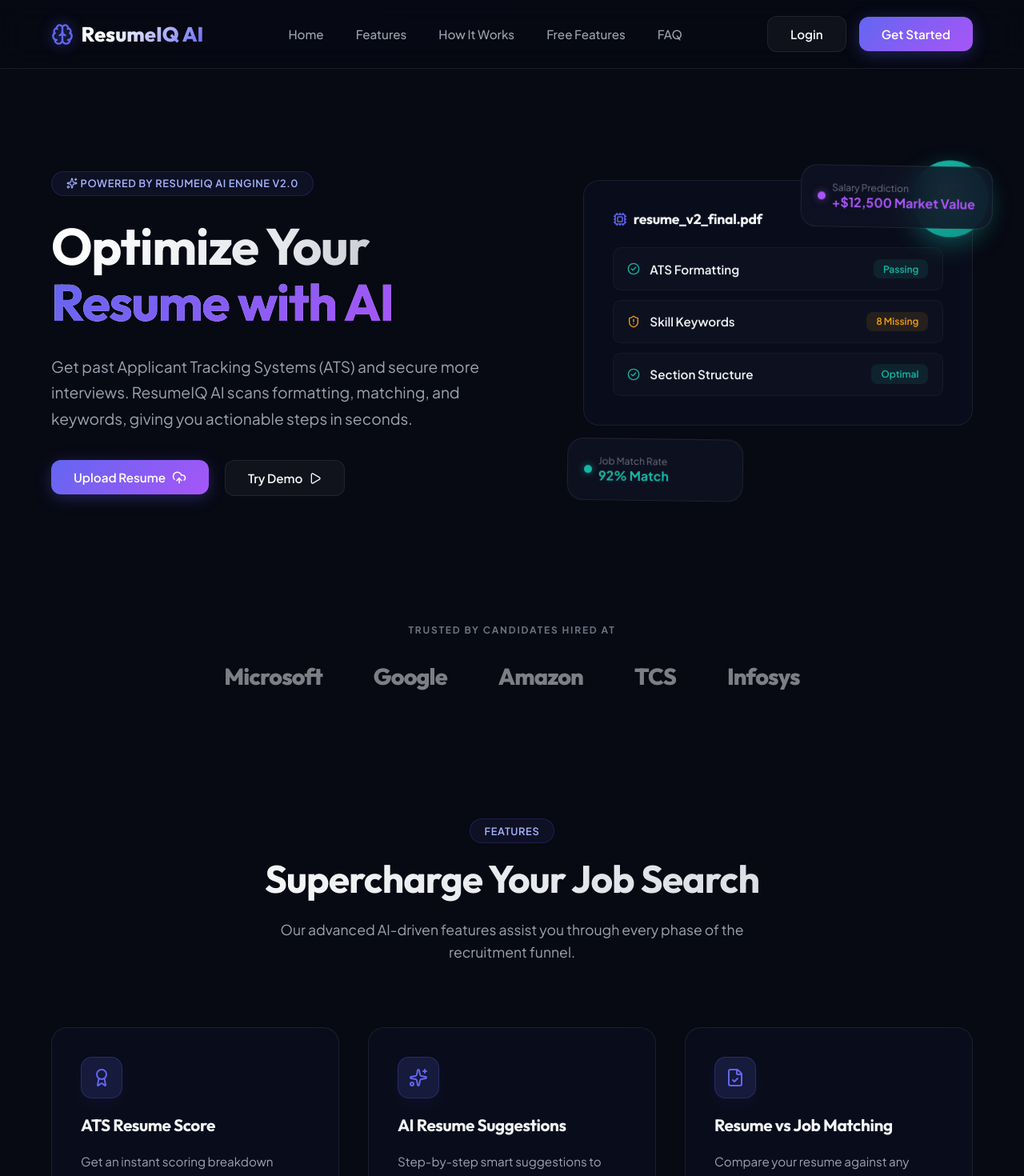
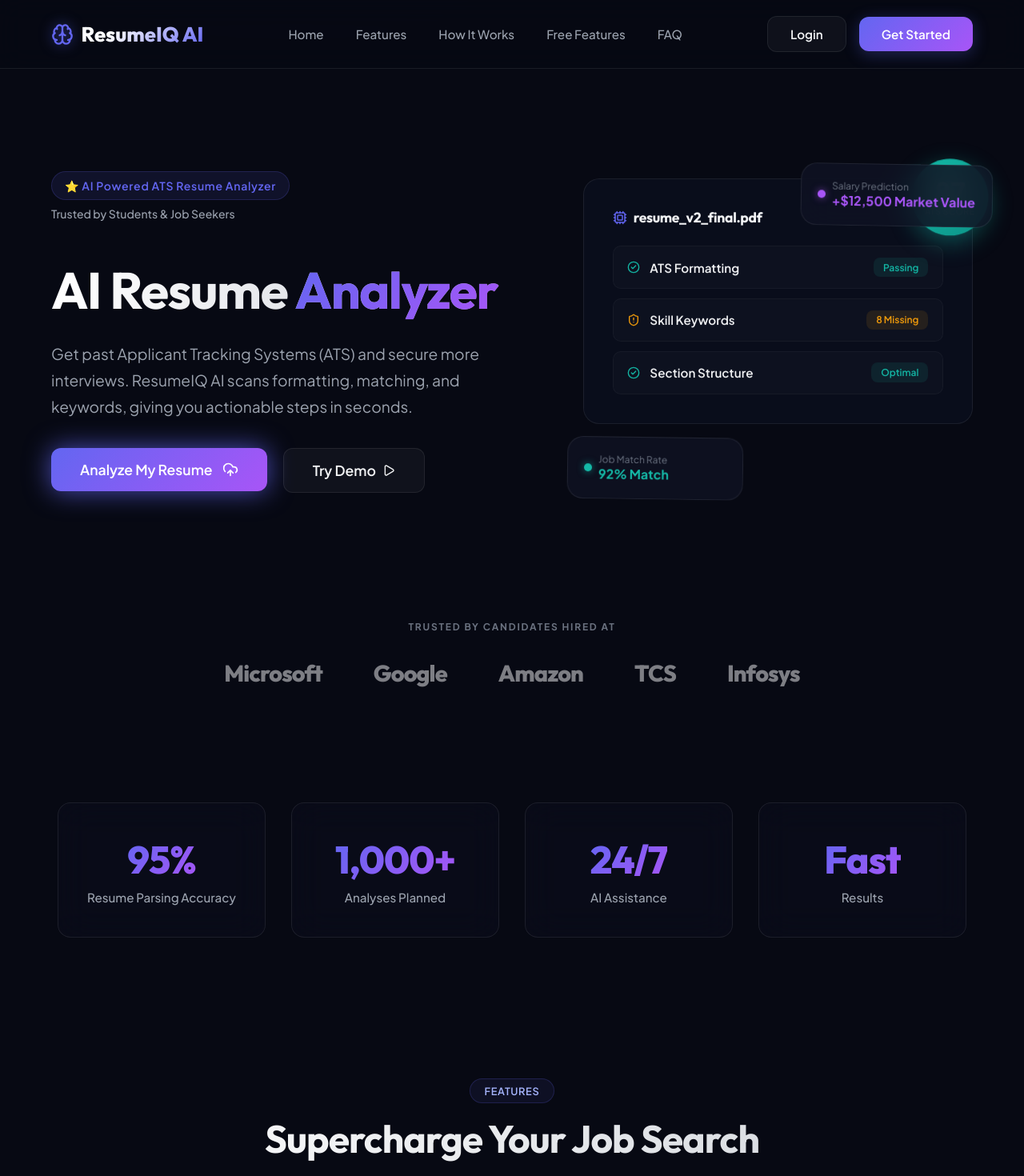
Before and after one commit to 18032007santhosh-ux/resumeiq-ai, a React app in the folder frontend/: page / in a window 1280 px wide. Shown: the top 1470 px of the page at 80% size. Built offline with nearby package versions, Linux system fonts and the light colour scheme; the HTML template or start-up script is replaced by a standard one.

Commit message:
phase 1 changes

```diff
--- a/frontend/package.json
+++ b/frontend/package.json
@@ -10,6 +10,9 @@
     "preview": "vite preview"
   },
   "dependencies": {
+    "@types/aos": "^3.0.8",
+    "aos": "^2.3.4",
+    "framer-motion": "^12.42.0",
     "lucide-react": "^1.21.0",
     "react": "^19.2.7",
     "react-dom": "^19.2.7",
--- a/frontend/src/App.jsx
+++ b/frontend/src/App.jsx
@@ -1,4 +1,6 @@
-import React from 'react';
+import React, { useEffect } from 'react';
+import AOS from 'aos';
+import 'aos/dist/aos.css';
 import { Navbar } from './components/Navbar';
 import { Hero } from './components/Hero';
 import { TrustedCompanies } from './components/TrustedCompanies';
@@ -9,19 +11,31 @@
 import { Pricing } from './components/Pricing';
 import { FAQ } from './components/FAQ';
 import { Footer } from './components/Footer';
+import { Stats } from './components/Stats';
 
 function App() {
+  useEffect(() => {
+    AOS.init({
+      duration: 800,
+      once: true,
+      easing: 'ease-out-quad',
+    });
+  }, []);
+
   return (
     <div style={{ position: 'relative', minHeight: '100vh', overflow: 'hidden' }}>
       {/* Premium Ambient Gradients */}
       <div className="bg-gradient-glow glow-indigo"></div>
       <div className="bg-gradient-glow glow-purple"></div>
       <div className="bg-gradient-glow glow-accent"></div>
+      <div className="bg-gradient-glow glow-subtle-1"></div>
+      <div className="bg-gradient-glow glow-subtle-2"></div>
 
       {/* Landing Page Content */}
       <Navbar />
       <Hero />
       <TrustedCompanies />
+      <Stats />
       <Features />
       <HowItWorks />
       <DashboardPreview />
--- a/frontend/src/components/Footer.tsx
+++ b/frontend/src/components/Footer.tsx
@@ -17,25 +17,19 @@
 
         <div className="footer-links-group">
           <div>
-            <h6>Product</h6>
+            <h6>Navigate</h6>
             <ul>
+              <li><a href="#hero">Home</a></li>
               <li><a href="#features">Features</a></li>
               <li><a href="#how-it-works">How it Works</a></li>
-              <li><a href="#free-features">Free Features</a></li>
+              <li><a href="#about">About</a></li>
             </ul>
           </div>
           <div>
-            <h6>Company</h6>
+            <h6>Socials & Code</h6>
             <ul>
-              <li><a href="#about">About</a></li>
-              <li><a href="#contact">Contact</a></li>
-            </ul>
-          </div>
-          <div>
-            <h6>Legal</h6>
-            <ul>
-              <li><a href="#privacy">Privacy Policy</a></li>
-              <li><a href="#terms">Terms</a></li>
+              <li><a href="https://github.com" target="_blank" rel="noreferrer">GitHub</a></li>
+              <li><a href="https://linkedin.com" target="_blank" rel="noreferrer">LinkedIn</a></li>
             </ul>
           </div>
         </div>
@@ -43,6 +37,7 @@
 
       <div className="footer-bottom">
         <p className="copyright">&copy; {new Date().getFullYear()} ResumeIQ AI. All rights reserved.</p>
+        <p className="credit" style={{ fontSize: '0.9rem', color: 'var(--text-secondary)' }}>Made by Santhosh ❤️</p>
         <div className="footer-socials">
           <a href="https://github.com" target="_blank" rel="noreferrer" aria-label="GitHub">
             <svg width="20" height="20" viewBox="0 0 24 24" fill="none" stroke="currentColor" strokeWidth="2" strokeLinecap="round" strokeLinejoin="round"><path d="M15 22v-4a4.8 4.8 0 0 0-1-3.5c3 0 6-2 6-5.5.08-1.25-.27-2.48-1-3.5.28-1.15.28-2.35 0-3.5 0 0-1 0-3 1.5-2.64-.5-5.36-.5-8 0C6 2 5 2 5 2c-.3 1.15-.3 2.35 0 3.5A5.403 5.403 0 0 0 4 9c0 3.5 3 5.5 6 5.5-.39.49-.68 1.05-.85 1.65-.17.6-.22 1.23-.15 1.85v4"></path><path d="M9 18c-4.51 2-5-2-7-2"></path></svg>
--- a/frontend/src/components/Hero.tsx
+++ b/frontend/src/components/Hero.tsx
@@ -6,31 +6,34 @@
 export const Hero: React.FC = () => {
   return (
     <header className="hero" id="hero">
-      <div className="hero-content">
-        <div className="badge">
-          <Sparkles size={14} style={{ marginRight: '0.25rem' }} /> Powered by ResumeIQ AI Engine v2.0
+      <div className="hero-content" data-aos="fade-right" data-aos-duration="1000">
+        <div className="trust-badge-wrapper">
+          <div className="trust-badge">
+            <span className="badge-text">⭐ AI Powered ATS Resume Analyzer</span>
+          </div>
+          <span className="trust-sub">Trusted by Students & Job Seekers</span>
         </div>
         <h1 className="hero-title">
-          Optimize Your <span>Resume with AI</span>
+          AI Resume <span>Analyzer</span>
         </h1>
         <p className="hero-desc">
           Get past Applicant Tracking Systems (ATS) and secure more interviews. ResumeIQ AI scans formatting, matching, and keywords, giving you actionable steps in seconds.
         </p>
         <div className="hero-cta">
           <a href="#demo-preview">
-            <Button variant="primary">
-              Upload Resume <UploadCloud size={18} />
+            <Button variant="primary" className="btn-large animate-pulse-glow">
+              Analyze My Resume <UploadCloud size={20} style={{ marginLeft: '0.25rem' }} />
             </Button>
           </a>
           <a href="#demo-preview">
-            <Button variant="secondary">
+            <Button variant="secondary" className="btn-large">
               Try Demo <Play size={16} />
             </Button>
           </a>
         </div>
       </div>
 
-      <div className="demo-card">
+      <div className="demo-card" data-aos="fade-left" data-aos-duration="1000" data-aos-delay="200">
         {/* Floating Mini Dashboard Cards to represent visual illustration */}
         <div className="floating-card-container">
           <Card className="floating-dashboard-widget main-widget">
--- a/frontend/src/components/HowItWorks.tsx
+++ b/frontend/src/components/HowItWorks.tsx
@@ -5,33 +5,33 @@
 export const HowItWorks: React.FC = () => {
   const steps = [
     {
-      num: '01',
+      num: '1️⃣',
       icon: <UploadCloud size={32} />,
       title: 'Upload Resume',
       desc: 'Drag & drop your current resume PDF or Word file in seconds.'
     },
     {
-      num: '02',
+      num: '2️⃣',
       icon: <Cpu size={32} />,
-      title: 'AI Analysis',
-      desc: 'Our neural networks scan for parsing failures, keywords, and density.'
+      title: 'AI Extracts Data',
+      desc: 'Our neural networks parse and extract key credentials from your document.'
     },
     {
-      num: '03',
+      num: '3️⃣',
       icon: <Sparkles size={32} />,
-      title: 'Improve Resume',
-      desc: 'Apply tailor-made recommendations to patch critical issues.'
+      title: 'ATS Analysis',
+      desc: 'ResumeIQ compares your resume structure and keywords against top job profiles.'
     },
     {
-      num: '04',
+      num: '4️⃣',
       icon: <Download size={32} />,
-      title: 'Download Better Resume',
-      desc: 'Export your highly-optimized, high-scoring ATS-ready document.'
+      title: 'Improve Resume',
+      desc: 'Apply tailor-made AI suggestions to output a high-scoring ATS-ready document.'
     }
   ];
 
   return (
-    <section className="how-it-works" id="how-it-works">
+    <section className="how-it-works" id="how-it-works" data-aos="fade-up" data-aos-duration="1000">
       <SectionTitle
         badge="Workflow"
         title="Four Simple Steps to Success"
@@ -40,7 +40,7 @@
 
       <div className="steps-container">
         {steps.map((step, index) => (
-          <div key={index} className="step-wrapper">
+          <div key={index} className="step-wrapper" data-aos="fade-up" data-aos-delay={index * 150} data-aos-duration="800">
             <div className="step-card">
               <div className="step-num">{step.num}</div>
               <div className="step-icon-container">
--- /dev/null
+++ b/frontend/src/components/Stats.tsx
@@ -0,0 +1,29 @@
+import React from 'react';
+
+export const Stats: React.FC = () => {
+  const statsList = [
+    { value: '95%', label: 'Resume Parsing Accuracy' },
+    { value: '1,000+', label: 'Analyses Planned' },
+    { value: '24/7', label: 'AI Assistance' },
+    { value: 'Fast', label: 'Results' }
+  ];
+
+  return (
+    <section className="stats-section" id="stats" data-aos="fade-up" data-aos-duration="1000">
+      <div className="stats-grid">
+        {statsList.map((stat, index) => (
+          <div
+            key={index}
+            className="stat-card glass-card"
+            data-aos="zoom-in"
+            data-aos-delay={index * 100}
+            data-aos-duration="800"
+          >
+            <h3 className="stat-value">{stat.value}</h3>
+            <p className="stat-label">{stat.label}</p>
+          </div>
+        ))}
+      </div>
+    </section>
+  );
+};
--- a/frontend/src/index.css
+++ b/frontend/src/index.css
@@ -1254,6 +1254,153 @@
   color: var(--primary-light);
 }
 
+/* Trust Badge in Hero */
+.trust-badge-wrapper {
+  display: flex;
+  flex-direction: column;
+  align-items: flex-start;
+  gap: 0.5rem;
+  margin-bottom: 1.5rem;
+}
+.trust-badge {
+  display: inline-flex;
+  align-items: center;
+  background: rgba(99, 102, 241, 0.1);
+  border: 1px solid rgba(99, 102, 241, 0.2);
+  padding: 0.5rem 1rem;
+  border-radius: 9999px;
+}
+.badge-text {
+  font-size: 0.875rem;
+  font-weight: 600;
+  color: var(--primary-light);
+  letter-spacing: 0.05em;
+}
+.trust-sub {
+  font-size: 0.875rem;
+  color: var(--text-secondary);
+  font-weight: 500;
+}
+
+/* Button & UI Scaling */
+.btn-large {
+  padding: 1rem 2.25rem;
+  font-size: 1.1rem;
+}
+.btn:hover {
+  transform: scale(1.05) translateY(-2px) !important;
+}
+.animate-pulse-glow {
+  animation: pulseGlow 2s infinite alternate;
+}
+@keyframes pulseGlow {
+  0% {
+    box-shadow: 0 0 15px rgba(99, 102, 241, 0.4);
+  }
+  100% {
+    box-shadow: 0 0 35px rgba(99, 102, 241, 0.8);
+  }
+}
+
+/* Stats Section */
+.stats-section {
+  padding: 5rem 2rem;
+  max-width: 1200px;
+  margin: 0 auto;
+}
+.stats-grid {
+  display: grid;
+  grid-template-columns: repeat(4, 1fr);
+  gap: 2rem;
+}
+.stat-card {
+  display: flex;
+  flex-direction: column;
+  align-items: center;
+  justify-content: center;
+  padding: 2.5rem 1.5rem;
+  text-align: center;
+  background: rgba(13, 17, 34, 0.4);
+  border: 1px solid var(--border-color);
+  border-radius: 16px;
+  transition: all 0.3s cubic-bezier(0.4, 0, 0.2, 1);
+}
+.stat-card:hover {
+  transform: translateY(-5px);
+  border-color: rgba(99, 102, 241, 0.4);
+  box-shadow: 0 10px 30px rgba(99, 102, 241, 0.15);
+}
+.stat-value {
+  font-size: 3rem;
+  font-weight: 800;
+  background: linear-gradient(135deg, var(--primary-light), var(--secondary-light));
+  -webkit-background-clip: text;
+  -webkit-text-fill-color: transparent;
+  margin-bottom: 0.5rem;
+  font-family: var(--font-heading);
+}
+.stat-label {
+  font-size: 0.95rem;
+  color: var(--text-secondary);
+  font-weight: 500;
+}
+
+/* Background Subtle Glows */
+.glow-subtle-1 {
+  background: radial-gradient(circle, var(--secondary-light) 0%, transparent 60%);
+  top: 35% !important;
+  left: -15% !important;
+  opacity: 0.15 !important;
+  width: 700px;
+  height: 700px;
+}
+.glow-subtle-2 {
+  background: radial-gradient(circle, var(--accent-light) 0%, transparent 60%);
+  bottom: 25% !important;
+  left: 75% !important;
+  opacity: 0.15 !important;
+  width: 700px;
+  height: 700px;
+}
+
+/* Feature & Step Card Hover Effects */
+.card, .step-card {
+  transition: all 0.3s cubic-bezier(0.4, 0, 0.2, 1);
+}
+.card:hover, .step-card:hover {
+  transform: translateY(-8px);
+  border-color: rgba(99, 102, 241, 0.4) !important;
+  box-shadow: 0 20px 40px rgba(0, 0, 0, 0.4), 0 0 25px rgba(99, 102, 241, 0.15);
+}
+.card:hover svg, .step-card:hover svg {
+  transform: scale(1.15);
+  transition: transform 0.3s ease;
+}
+
+/* Custom Skill Pill classes */
+.skill-pill {
+  padding: 0.4rem 0.8rem;
+  border-radius: 8px;
+  font-size: 0.85rem;
+  font-weight: 600;
+}
+.skill-pill.matched {
+  background: rgba(20, 184, 166, 0.15);
+  color: #14b8a6;
+  border: 1px solid rgba(20, 184, 166, 0.3);
+}
+.skill-pill.missing-pill {
+  background: rgba(239, 68, 68, 0.15);
+  color: #ef4444;
+  border: 1px solid rgba(239, 68, 68, 0.3);
+}
+
+/* Custom upload box hover effect */
+.upload-container:hover {
+  border-color: var(--primary-light) !important;
+  box-shadow: 0 0 25px rgba(99, 102, 241, 0.3);
+}
+
 /* Responsive CSS */
 @media (max-width: 1024px) {
   .hero {
@@ -1269,6 +1416,11 @@
 
   .hero-cta {
     justify-content: center;
+  }
+
+  .trust-badge-wrapper {
+    align-items: center;
+    text-align: center;
   }
 
   .floating-card-container {
@@ -1300,6 +1452,10 @@
 
   .sidebar-menu {
     flex-direction: row;
+  }
+
+  .stats-grid {
+    grid-template-columns: repeat(2, 1fr);
   }
 }
 
@@ -1339,12 +1495,26 @@
   .footer-links-group {
     gap: 3rem;
   }
+
+  .stats-section {
+    padding: 3rem 1.5rem;
+  }
+
+  .btn-large {
+    width: 100%;
+    justify-content: center;
+  }
 }
 
 @media (max-width: 480px) {
+  .hero {
+    padding-top: 8rem;
+  }
+
   .hero-cta {
     flex-direction: column;
     align-items: stretch;
+    gap: 1rem;
   }
 
   .companies-grid {
@@ -1365,4 +1535,8 @@
     padding: 0.5rem 0.75rem;
     font-size: 0.8rem;
   }
+
+  .stats-grid {
+    grid-template-columns: 1fr;
+  }
 }
```
Also changed, not shown: frontend/src/components/DashboardPreview.tsx (+37 -41 lines), 1 other file (tests, documents, lock files or other folders).
